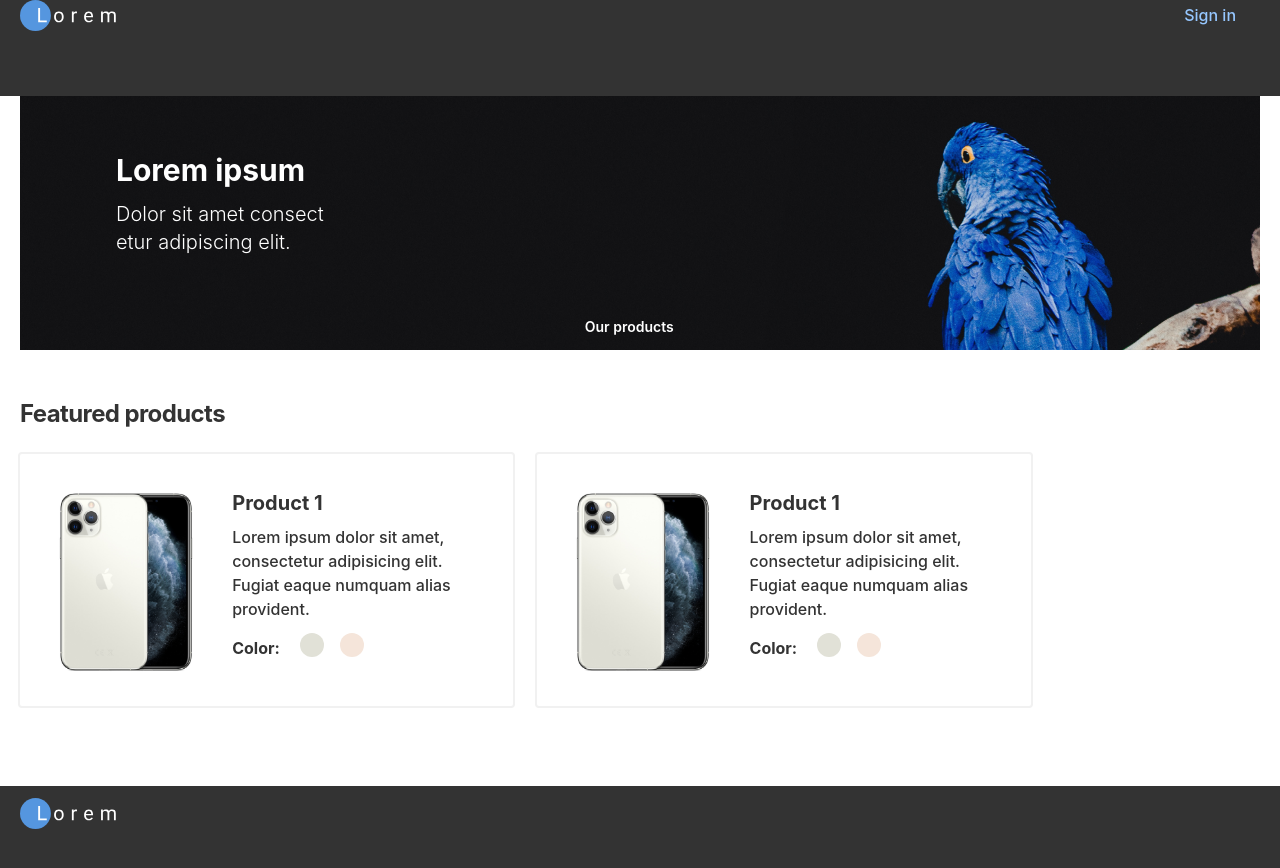
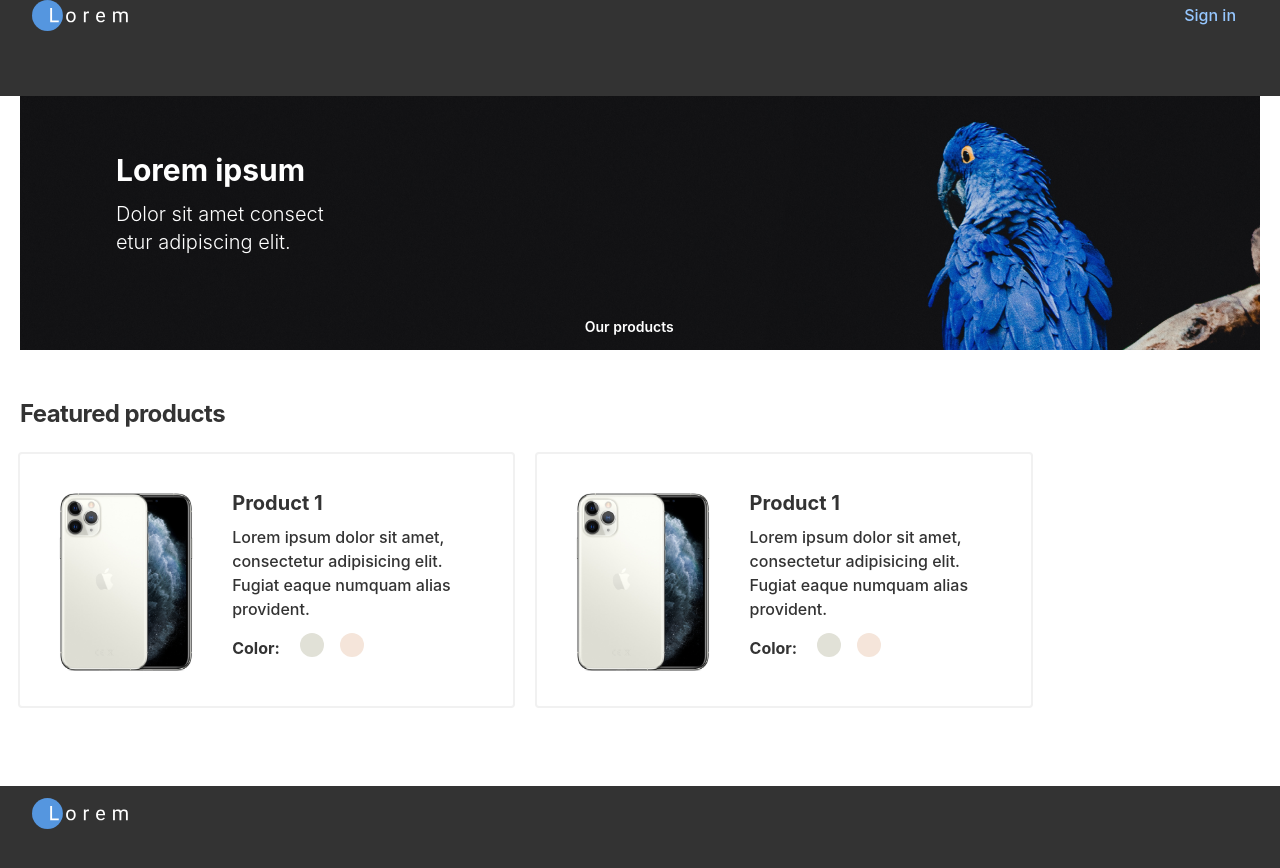
Before and after one commit to nicolasgasco/frontend_test_july2021, a React (Create React App) app: page / in a window 1280 px wide. Shown: the top 868 px of the page. Built offline with nearby package versions, Linux system fonts and the light colour scheme; some icons are missing; the HTML template or start-up script is replaced by a standard one.

Commit message:
Finished mobile styles

```diff
--- a/src/components/UI/LogoDiv.js
+++ b/src/components/UI/LogoDiv.js
@@ -7,7 +7,7 @@ const LogoDiv = ({ className }) => {
       src={Logo}
       title="Lorem"
       alt="Lorem logo"
-      className={`w-24 ${className}`}
+      className={`sm:pl-3 lim:pl-0 w-24 ${className}`}
     />
   );
 };
```
